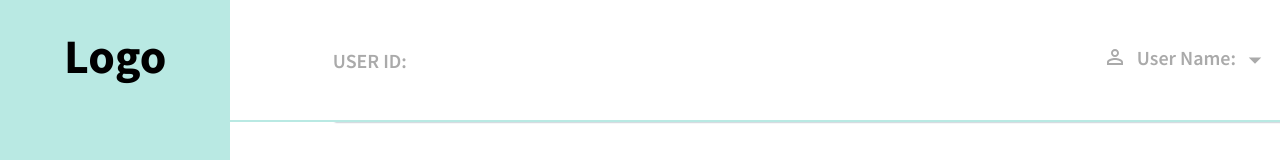
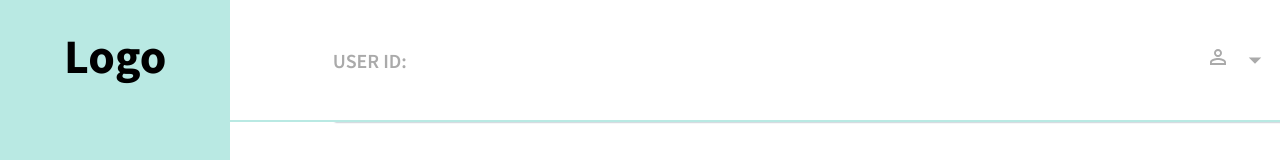
Before and after one commit to neeleshksingh/Real-Estate-Catalog, a React (Create React App) app in the folder frontend/: page /form in a window 1280 px wide. Shown: the top 160 px of the page. Built offline with nearby package versions, Linux system fonts and the light colour scheme.

Commit message:
on nav bar username will show intially

```diff
--- a/frontend/src/navbar.js
+++ b/frontend/src/navbar.js
@@ -23,7 +23,7 @@ export const Navbar=()=>{
                     <PermIdentityIcon/>
                     </div>
                     <div className='user-name'>
-                        <p>User Name:</p> {userinfo?.mailID} <ArrowDropDownIcon className='user-name' sx={{fontSize:30}} onClick={handleLogout}/>
+                        {userinfo?.mailID} <ArrowDropDownIcon className='user-name' sx={{fontSize:30}} onClick={handleLogout}/>
                         {display ? <Logout/>: null}
                     </div>
                 </div>
```
